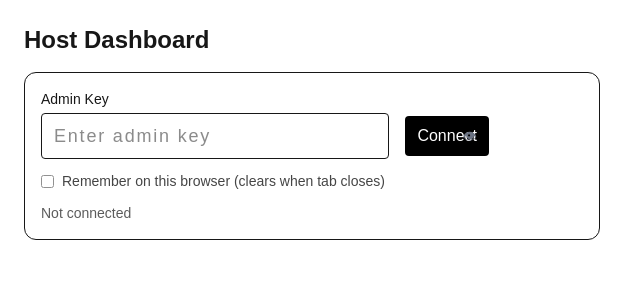
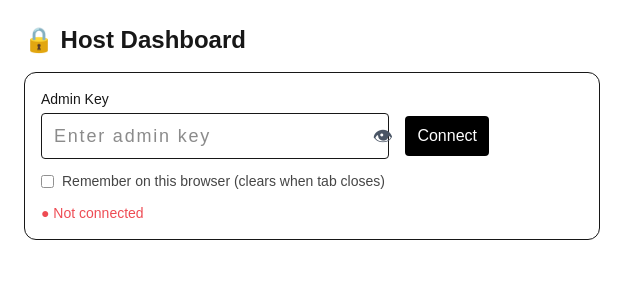
Before and after one commit to Lucasss1997/pubtables, a Next.js app: page /admin/host in a window 1280 px wide. Shown: the top 300 px of the page, without its empty margins (0-640 px from the left). Built offline with nearby package versions, Linux system fonts and the light colour scheme.

Commit message:
security: mask admin key + auto-disconnect after 60s inactivity

```diff
--- a/src/app/admin/host/page.tsx
+++ b/src/app/admin/host/page.tsx
@@ -36,15 +36,16 @@ function remaining(endIso: string | null) {
 
 export default function Host() {
   const [inputKey, setInputKey] = useState<string>("");
-  const [adminKey, setAdminKey] = useState<string>(""); // verified, in-memory
+  const [adminKey, setAdminKey] = useState<string>("");
   const [remember, setRemember] = useState<boolean>(false);
   const [show, setShow] = useState<boolean>(false);
   const [data, setData] = useState<Overview | null>(null);
   const [minutesById, setMinutesById] = useState<Record<string, number>>({});
   const [msg, setMsg] = useState<string | null>(null);
   const [connected, setConnected] = useState<boolean>(false);
+  const [lastActivity, setLastActivity] = useState<number>(Date.now());
 
-  // Restore from sessionStorage only if present
+  // Restore session if saved in sessionStorage
   useEffect(() => {
     const saved = sessionStorage.getItem("ADMIN_KEY");
     if (saved) {
@@ -53,7 +54,7 @@ export default function Host() {
     }
   }, []);
 
-  // Poll overview every 10s only when connected
+  // Poll overview every 10s when connected
   useEffect(() => {
     if (!connected || !adminKey) return;
     let timer: number | undefined;
@@ -67,10 +68,7 @@ export default function Host() {
         if (!res.ok) {
           if (res.status === 401) {
             setMsg("Invalid admin key");
-            setConnected(false);
-            setData(null);
-            setInputKey(""); // 👈 clear key immediately on invalid entry
-            sessionStorage.removeItem("ADMIN_KEY");
+            disconnect();
             return;
           }
           setMsg("Failed to load overview");
@@ -91,7 +89,22 @@ export default function Host() {
     };
   }, [connected, adminKey]);
 
+  // ⏱ Auto-disconnect after 60s inactivity
+  useEffect(() => {
+    if (!connected) return;
+    const interval = setInterval(() => {
+      if (Date.now() - lastActivity > 60_000) {
+        setMsg("Session timed out (auto-disconnect)");
+        disconnect();
+      }
+    }, 5000);
+    return () => clearInterval(interval);
+  }, [connected, lastActivity]);
+
+  const markActivity = () => setLastActivity(Date.now());
+
   const connect = async () => {
+    markActivity();
     setMsg(null);
     setConnected(false);
     setData(null);
@@ -103,33 +116,35 @@ export default function Host() {
 
     if (!res.ok) {
       setMsg(res.status === 401 ? "Invalid admin key" : "Unable to connect");
-      setInputKey(""); // 👈 immediately clear wrong key
+      setInputKey("");
       return;
     }
 
-    // Store in sessionStorage if user chose "Remember"
     if (remember) sessionStorage.setItem("ADMIN_KEY", inputKey);
     else sessionStorage.removeItem("ADMIN_KEY");
 
     setAdminKey(inputKey);
     setConnected(true);
+    setMsg("Connected");
   };
 
   const disconnect = () => {
     setConnected(false);
     setAdminKey("");
     setData(null);
-    setMsg("Disconnected");
     sessionStorage.removeItem("ADMIN_KEY");
     setInputKey("");
     setRemember(false);
   };
 
-  const setMins = (id: string, v: number) =>
+  const setMins = (id: string, v: number) => {
+    markActivity();
     setMinutesById((p) => ({ ...p, [id]: Math.max(1, Math.min(240, v)) }));
+  };
 
   const start = async (id: string) => {
-    if (!connected || !adminKey) return setMsg("Connect with admin key first");
+    markActivity();
+    if (!connected || !adminKey) return setMsg("Connect first");
     const minutes = minutesById[id] ?? 60;
     const res = await fetch("/api/admin/session/start", {
       method: "POST",
@@ -149,7 +164,8 @@ export default function Host() {
   };
 
   const stop = async (id: string) => {
-    if (!connected || !adminKey) return setMsg("Connect with admin key first");
+    markActivity();
+    if (!connected || !adminKey) return setMsg("Connect first");
     const res = await fetch("/api/admin/session/stop", {
       method: "POST",
       headers: { "X-Admin-Key": adminKey, "Content-Type": "application/json" },
@@ -166,7 +182,9 @@ export default function Host() {
 
   return (
     <main className="min-h-screen p-6 space-y-4">
-      <h1 className="text-2xl font-bold">Host Dashboard</h1>
+      <h1 className="text-2xl font-bold flex items-center gap-2">
+        🔒 Host Dashboard
+      </h1>
 
       {/* --- Admin Key Box --- */}
       <div className="p-4 border rounded-xl space-y-3 max-w-xl">
@@ -179,16 +197,20 @@ export default function Host() {
             placeholder="Enter admin key"
             className="flex-1 border rounded px-3 py-2 pr-10 text-lg tracking-widest"
             value={inputKey}
-            onChange={(e) => setInputKey(e.target.value)}
+            onChange={(e) => {
+              markActivity();
+              setInputKey(e.target.value);
+            }}
           />
           <button
             type="button"
             onClick={() => setShow((v) => !v)}
-            className="absolute right-3 text-sm text-gray-500 hover:text-black"
+            className="absolute right-24 text-xl text-gray-600 hover:text-black"
             title={show ? "Hide key" : "Show key"}
           >
             {show ? "🙈" : "👁"}
           </button>
+
           {!connected ? (
             <button
               onClick={connect}
@@ -210,13 +232,20 @@ export default function Host() {
           <input
             type="checkbox"
             checked={remember}
-            onChange={(e) => setRemember(e.target.checked)}
+            onChange={(e) => {
+              markActivity();
+              setRemember(e.target.checked);
+            }}
           />
           Remember on this browser (clears when tab closes)
         </label>
 
         <div className="text-sm opacity-70">
-          {connected ? "Connected" : "Not connected"}
+          {connected ? (
+            <span className="text-green-700 font-medium">● Connected</span>
+          ) : (
+            <span className="text-red-600 font-medium">● Not connected</span>
+          )}
           {msg ? ` — ${msg}` : ""}
         </div>
       </div>
```
